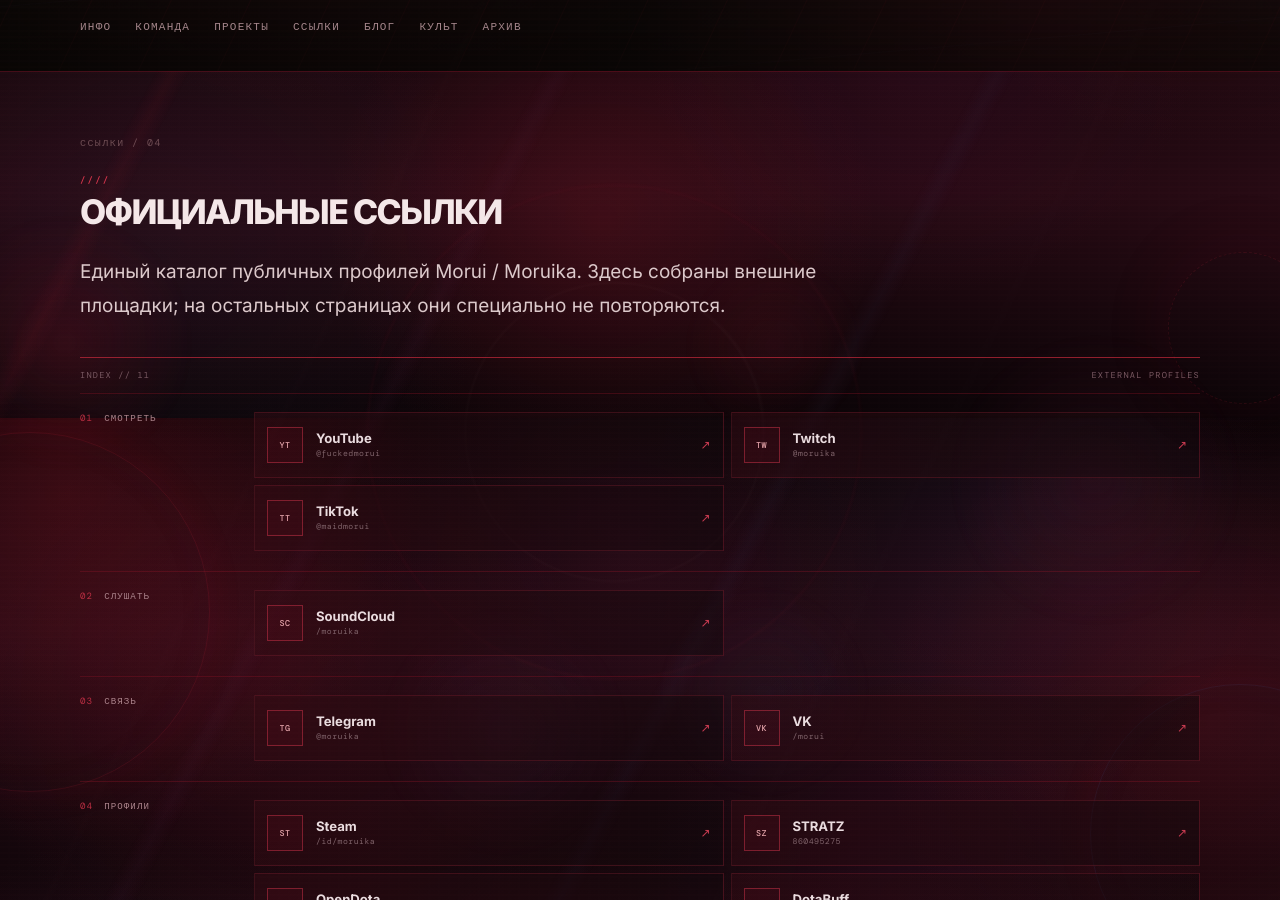
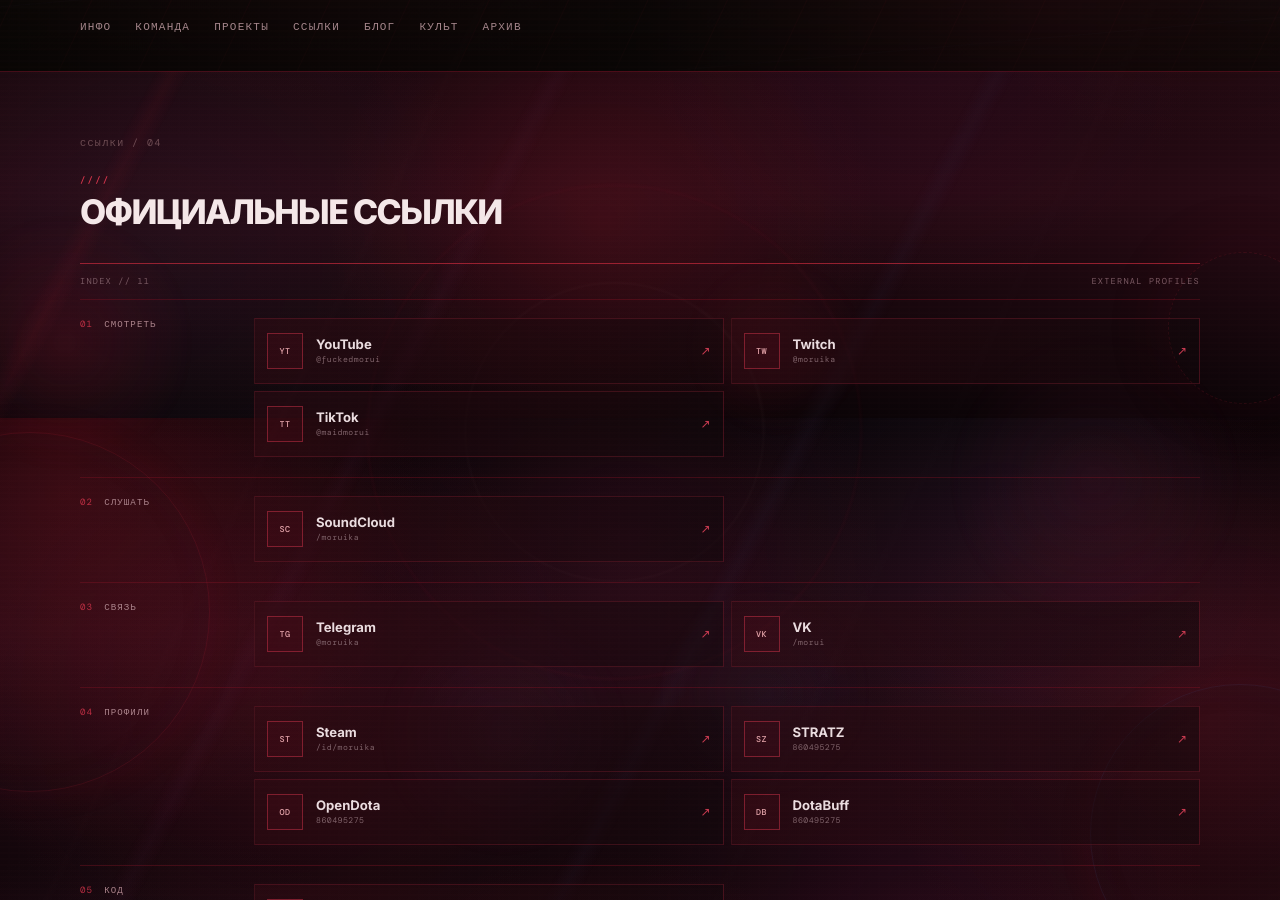
Before and after one commit to Moruika/moruika.github.io, a Jekyll site: the page built from ru/links.md, in a window 1280 px wide and 900 px high, scrolled down 482 px. Built offline with Jekyll 4.4.1, drawn with Linux system fonts in a browser that asks for light colours.

Commit message:
Update links.md

```diff
--- a/ru/links.md
+++ b/ru/links.md
@@ -11,7 +11,7 @@
 ---
 
 <h1 class="section-title">Официальные ссылки</h1>
-<p class="lede">Единый каталог публичных профилей Morui / Moruika. Здесь собраны внешние площадки; на остальных страницах они специально не повторяются.</p>
+<p class="lede"></p>
 
 <section class="link-directory" aria-label="Каталог профилей">
   <div class="link-directory-head"><span>INDEX // 11</span><span>EXTERNAL PROFILES</span></div>
```
